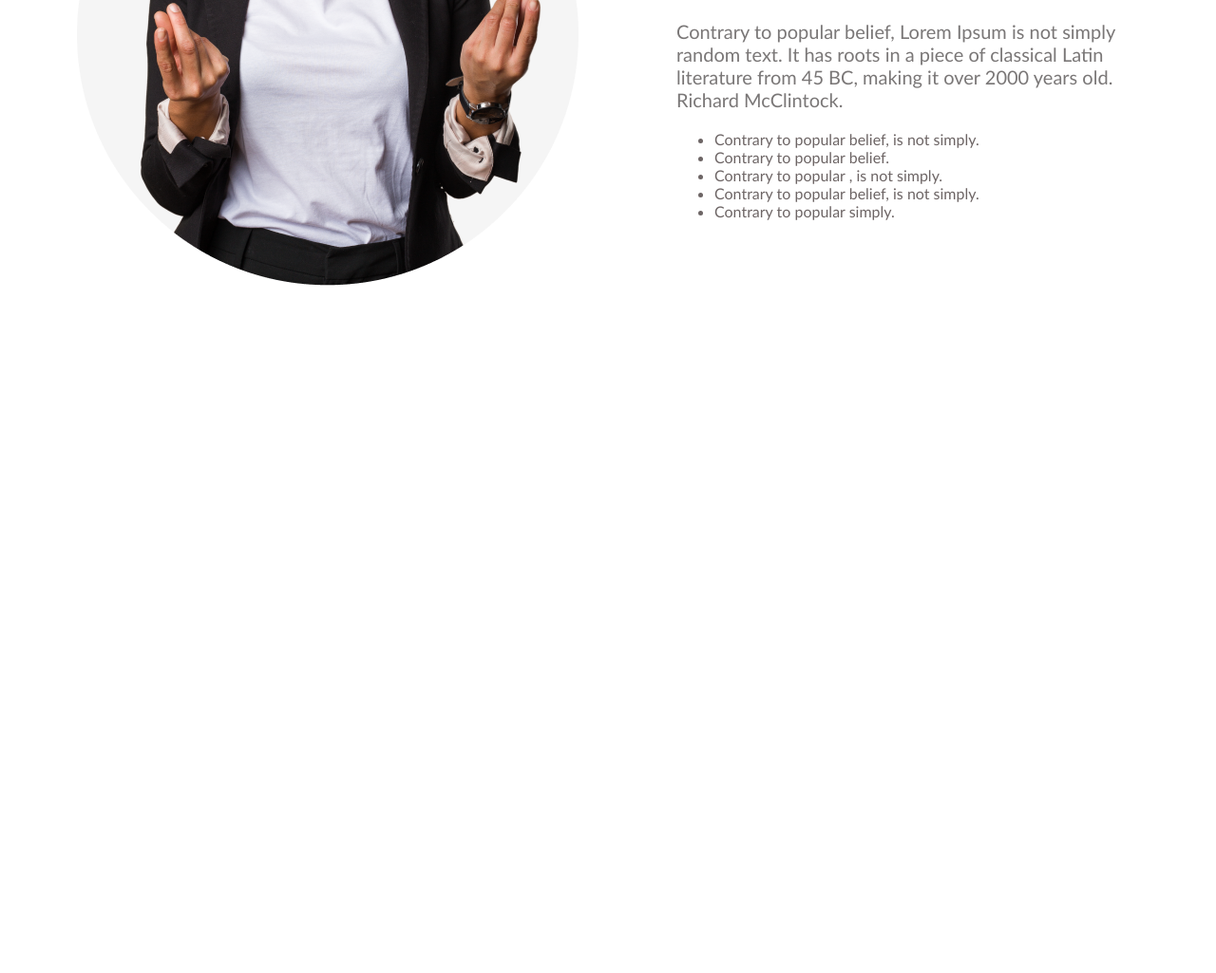
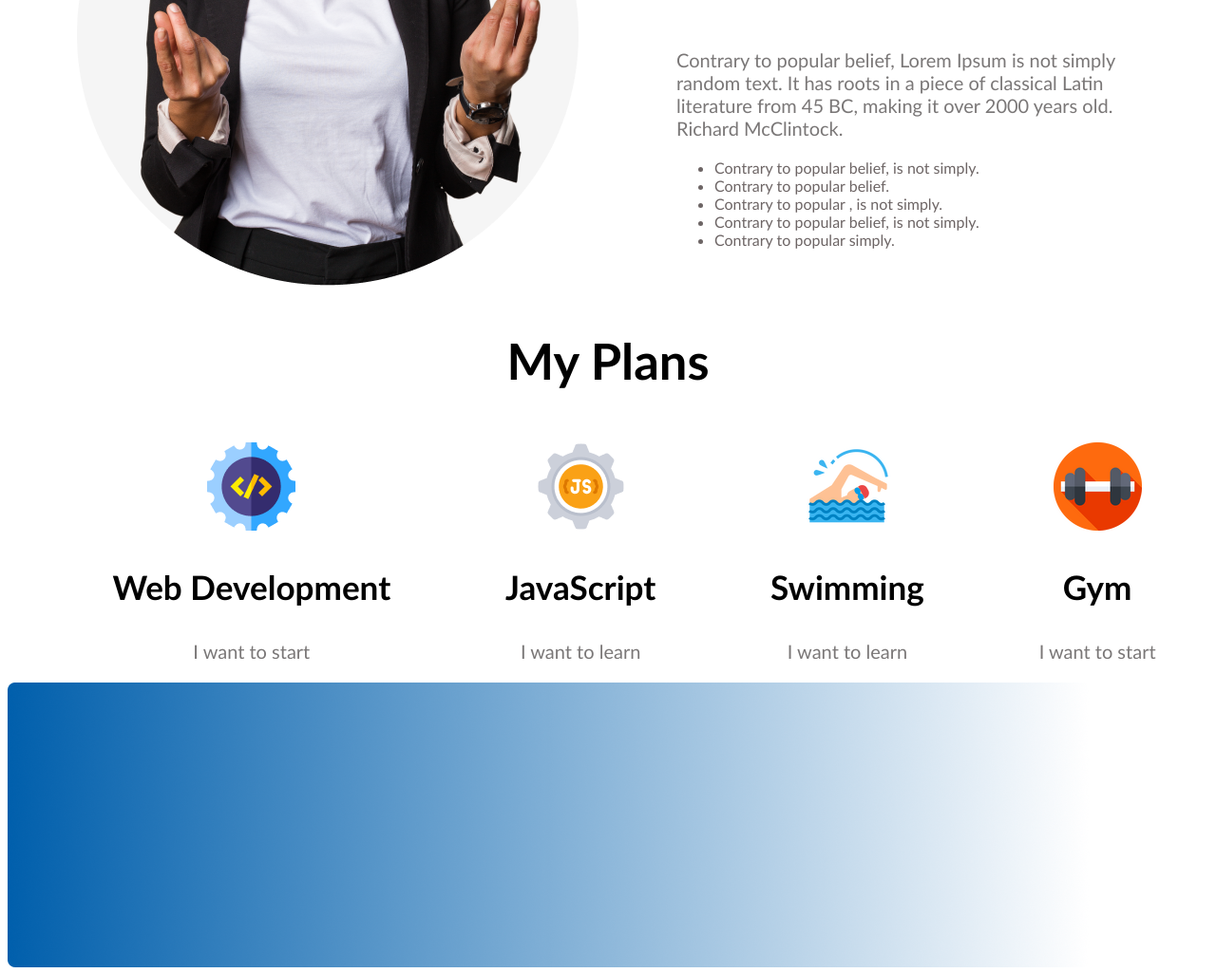
Before and after one commit to wahidgoni17/assignment-1, a plain HTML site: page index.html in a window 1280 px wide. Shown: the part 1580-2605 px from the top of the page at 95% size. Before the commit the page ends 1892 px from the top, so only its background shows below. Drawn offline with Linux system fonts and the light colour scheme.

Commit message:
plans section

```diff
--- a/index.html
+++ b/index.html
@@ -1,20 +1,21 @@
 <!DOCTYPE html>
 <html lang="en">
   <head>
-    <meta charset="UTF-8">
-    <meta http-equiv="X-UA-Compatible" content="IE=edge">
-    <meta name="viewport" content="width=device-width, initial-scale=1.0">
+    <meta charset="UTF-8" />
+    <meta http-equiv="X-UA-Compatible" content="IE=edge" />
+    <meta name="viewport" content="width=device-width, initial-scale=1.0" />
     <title>Assignment-1</title>
-    <link rel="stylesheet" href="styles/styles.css">
+    <link rel="stylesheet" href="styles/styles.css" />
   </head>
   <body>
     <!-- header section -->
     <header class="head">
       <div class="header-content">
-            <h1 class="head-title">
-                All Thinks Are Possible if you Believe
-            </h1>
-            <p class="head-descr">Anything You can Achieve, If you believe in yourself.Conquer your fear,If you really gain something in life.</p>
+        <h1 class="head-title">All Thinks Are Possible if you Believe</h1>
+        <p class="head-descr">
+          Anything You can Achieve, If you believe in yourself.Conquer your
+          fear,If you really gain something in life.
+        </p>
         <button class="btn-primary">Contact</button>
       </div>
     </header>
@@ -22,12 +23,19 @@
       <!-- failure section -->
       <section class="failure">
         <div class="failure-image">
-                <img src="/images/person.png" alt="">
+          <img src="/images/person.png" alt="" />
         </div>
         <div class="failure-content">
           <div class="failure-title"><h2>My failures of previous year</h2></div>
-                <div class="failure-sub-title"><p>Contrary to popular belief, Lorem Ipsum is not simply random text. It has roots in a piece of classical Latin literature from 45 BC, making it over 2000 years old. Richard McClintock.</p></div>
-                <div class="failure-list"><ul>
+          <div class="failure-sub-title">
+            <p>
+              Contrary to popular belief, Lorem Ipsum is not simply random text.
+              It has roots in a piece of classical Latin literature from 45 BC,
+              making it over 2000 years old. Richard McClintock.
+            </p>
+          </div>
+          <div class="failure-list">
+            <ul>
               <li>Contrary to popular belief, is not simply.</li>
               <li>Contrary to popular belief.</li>
               <li>Contrary to popular , is not simply.</li>
@@ -37,6 +45,44 @@
           </div>
         </div>
       </section>
+      <section class="plans-container">
+        <div class="plans-title">
+          <h2>My Plans</h2>
+        </div>
+        <div class="plans-content">
+          <div class="plans">
+            <div class="plans-image">
+              <img src="/images/icons/web.png" alt="" />
+            </div>
+            <div class="plans-sub-title"><h3>Web Development</h3></div>
+            <div class="plans-descr"><p>I want to start</p></div>
+          </div>
+          <div class="plans">
+            <div class="plans-image">
+              <img src="/images/icons/js.png" alt="" />
+            </div>
+            <div class="plans-sub-title"><h3>JavaScript</h3></div>
+            <div class="plans-descr"><p>I want to learn</p></div>
+          </div>
+          <div class="plans">
+            <div class="plans-image">
+              <img src="/images/icons/swimming.png" alt="" />
+            </div>
+            <div class="plans-sub-title"><h3>Swimming</h3></div>
+            <div class="plans-descr"><p>I want to learn</p></div>
+          </div>
+          <div class="plans">
+            <div class="plans-image">
+              <img src="/images/icons/gym.png" alt="" />
+            </div>
+            <div class="plans-sub-title"><h3>Gym</h3></div>
+            <div class="plans-descr"><p>I want to start</p></div>
+          </div>
+        </div>
+      </section>
+      <section class="gradient">
+        <img src="/images/gradient1.png" alt="">
+      </section>
     </main>
   </body>
 </html>
--- a/styles/styles.css
+++ b/styles/styles.css
@@ -44,7 +44,7 @@
 }
 .failure-title {
   font-weight: 500;
-  font-size: 40px;
+  font-size: 45px;
 }
 .failure-sub-title {
   font-weight: 300;
@@ -54,3 +54,27 @@
 .failure-list{
     color: #6d6565;
 }
+/* plans section */
+.plans-title{
+  text-align: center;
+  font-weight: 550;
+  font-size: 35px;
+}
+.plans-content{
+  display: flex;
+  justify-content: space-around;
+  gap: 10px;
+  text-align: center;
+  margin-top: 55px;
+  padding-left: 55px;
+}
+.plans-sub-title{
+  font-weight: 700;
+  font-size: 30px;
+}
+.plans-descr{
+  font-weight: 400;
+  font-size: 20px;
+  color: #7a7777;
+  margin-top: 5px;
+}
```
Also changed, not shown: images/icons/gym.png (added), images/icons/swimming.png (added). Lines whose indentation alone changed are shown as unchanged.
